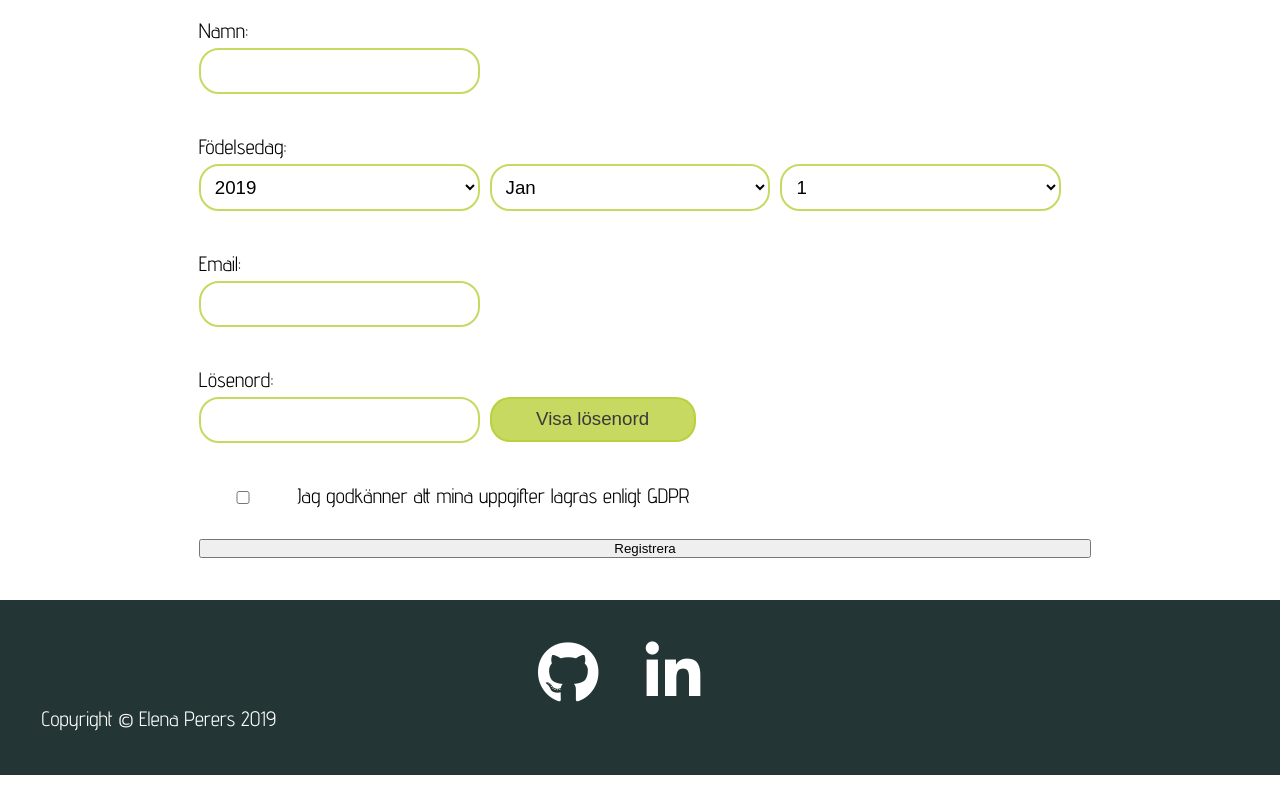
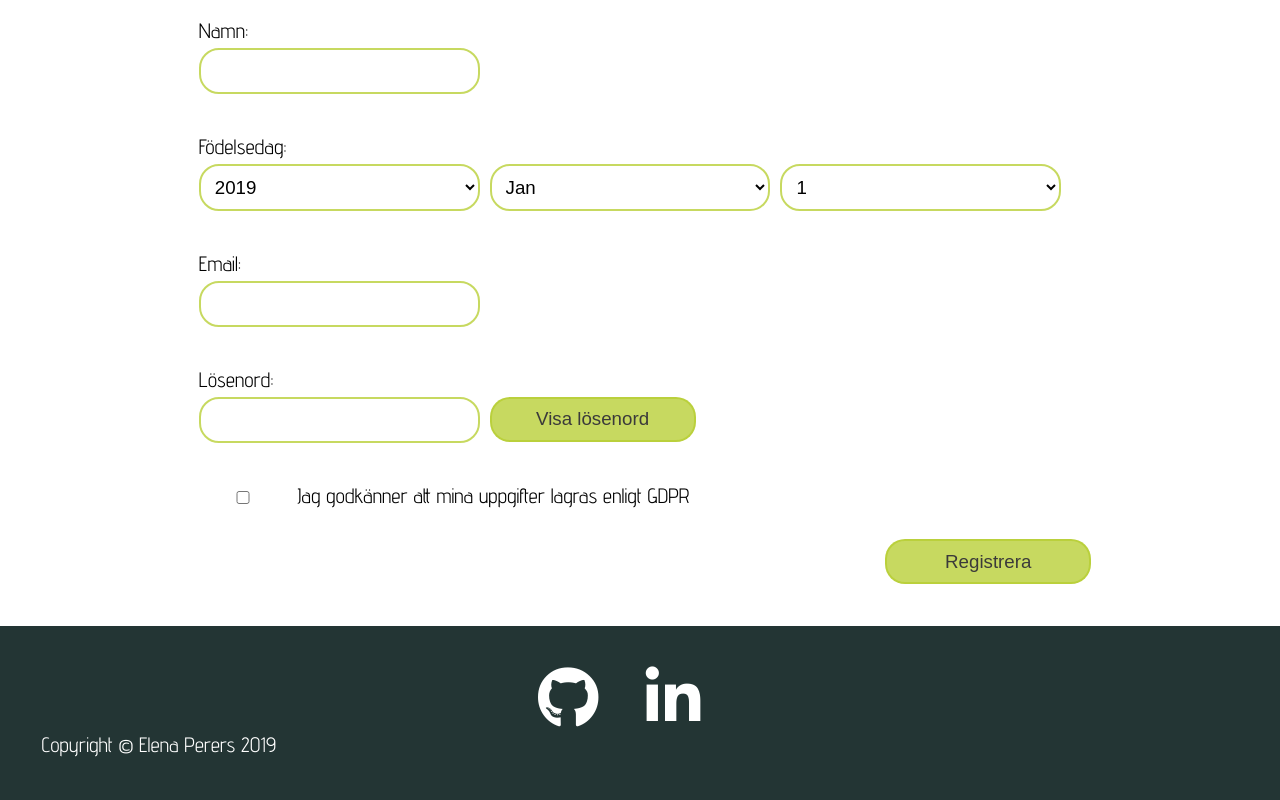
Before and after one commit to pererselena/jsramverk, a React (Create React App) app: page /sign_up in a window 1280 px wide. Shown: the part 828-1628 px from the top of the page. Before the commit the page ends 1603 px from the top, so only its background shows below. Built offline with nearby package versions, Linux system fonts and the light colour scheme.

Commit message:
Add style for btnPrimary

```diff
--- a/src/App.css
+++ b/src/App.css
@@ -176,7 +176,8 @@ select {
 }
 
 input:focus,
-select:focus {
+select:focus,
+button:focus {
     border: 2px solid #0788ef;
 }
 
@@ -184,7 +185,8 @@ input[type="checkbox"] {
     width: 10%;
 }
 
-.showPassword {
+.showPassword,
+.btnPrimary {
     width: 11em;
     padding: 0.5em;
     box-sizing: border-box;
@@ -195,6 +197,9 @@ input[type="checkbox"] {
     font-size: 0.9em;
 }
 
+.btnPrimary {
+    align-self: flex-end;
+}
 
 
 
--- a/src/components/form.js
+++ b/src/components/form.js
@@ -71,7 +71,7 @@ class MyFormik extends Component {
                     Jag godkänner att mina uppgifter lagras enligt GDPR
                     <ErrorMessage component="span" className="error" name="gdpr" />
                 </label><br />
-                <button>Registrera</button>
+                <button className="btnPrimary">Registrera</button>
             </Form>
         </main>
         );
```
